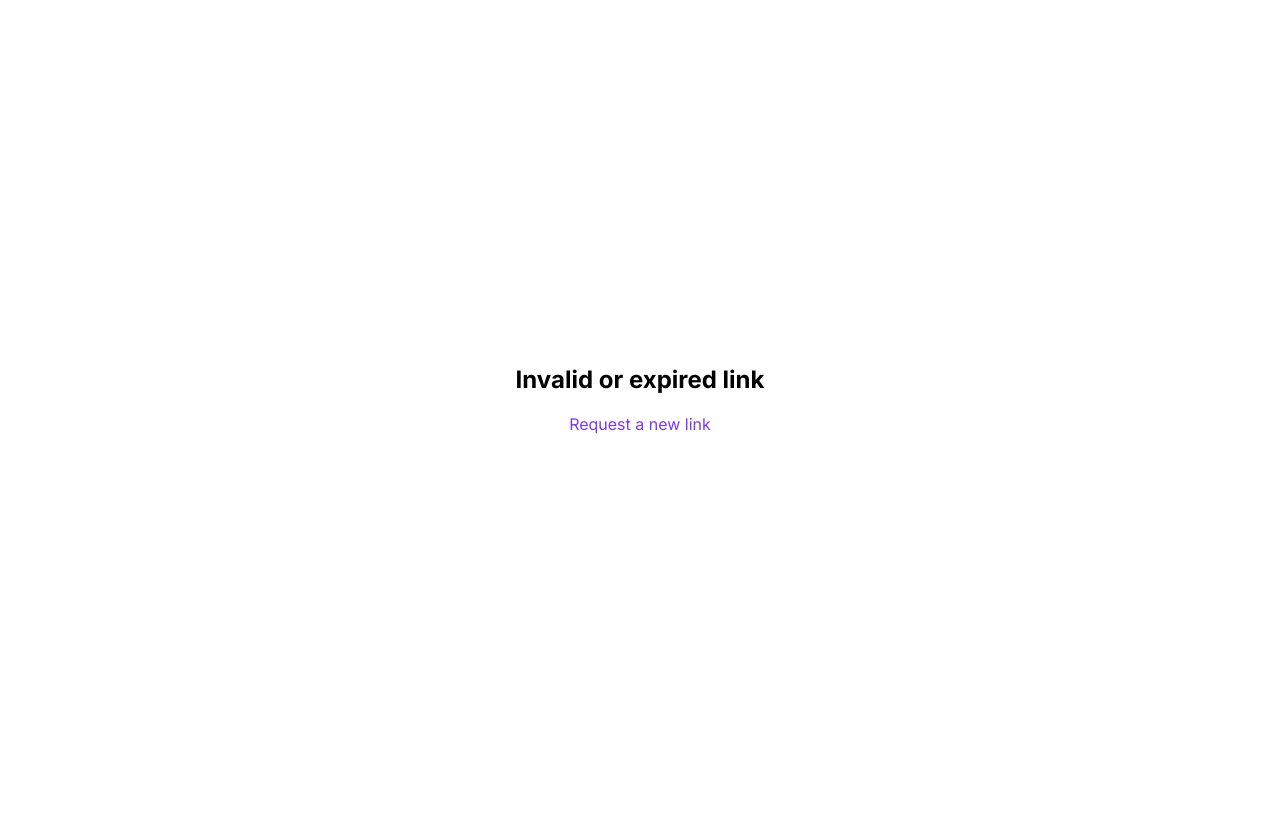
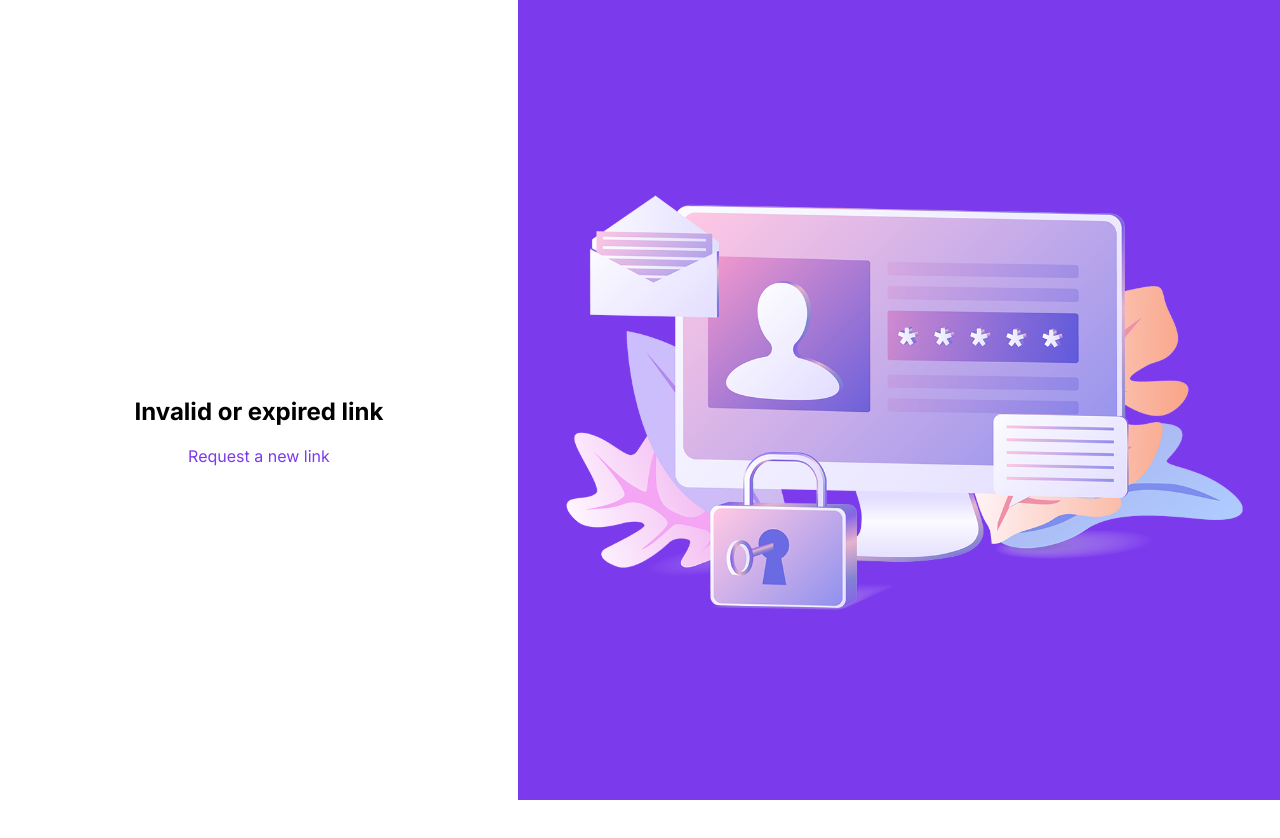
Before and after one commit to engmhisham/utg-dashboard, a Next.js app: page /reset-password in a window 1280 px wide. Shown: the top 838 px of the page. Before the commit the page ends 800 px from the top, so only its background shows below. Built offline with nearby package versions, Linux system fonts and the light colour scheme.

Commit message:
set forgot and reset pass layout

```diff
--- a/src/app/(auth)/forgot-password/page.tsx
+++ b/src/app/(auth)/forgot-password/page.tsx
@@ -28,9 +28,8 @@ export default function ForgotPasswordPage() {
   };
 
   return (
-    <div className="min-h-screen flex items-center justify-center px-4">
-      <div className="w-full max-w-md bg-white p-8 rounded-lg shadow">
-        <h1 className="text-2xl font-bold mb-4 text-center">Forgot Password</h1>
+    <div className="w-full max-w-md bg-white p-8 rounded-lg shadow">
+      <h1 className="text-2xl font-bold mb-4 text-center">Forgot Password</h1>
 
         {status === 'sent' ? (
           <div className="text-center space-y-4">
@@ -71,6 +70,5 @@ export default function ForgotPasswordPage() {
           </form>
         )}
       </div>
-    </div>
   );
 }
--- /dev/null
+++ b/src/app/(auth)/layout.tsx
@@ -0,0 +1,26 @@
+// app/(auth)/layout.tsx
+'use client';
+
+import { ReactNode } from 'react';
+
+export default function AuthLayout({ children }: { children: ReactNode }) {
+  return (
+    <div className="flex flex-col md:flex-row min-h-screen w-full">
+      {/* Left panel: will render the specific page’s form */}
+      <div className="w-full md:w-1/2 flex flex-col justify-center items-center px-6 py-8 bg-white">
+        {children}
+      </div>
+
+      {/* Right panel: shared illustration */}
+      <div className="relative w-full md:w-3/4 h-96 md:h-screen overflow-hidden bg-purple-600 flex items-center justify-center">
+        <div className="relative z-10 px-6 md:px-0 text-white text-center w-full">
+          <img
+            src="/login1.png"
+            alt="Auth illustration"
+            className="mx-auto w-full md:w-auto"
+          />
+        </div>
+      </div>
+    </div>
+  );
+}
--- a/src/app/(auth)/reset-password/page.tsx
+++ b/src/app/(auth)/reset-password/page.tsx
@@ -1,4 +1,3 @@
-// app/(auth)/reset-password/page.tsx
 'use client';
 
 import { Suspense } from 'react';
@@ -7,11 +6,13 @@ import LoadingSpinner from '@/src/components/LoadingSpinner';
 
 export default function ResetPasswordPage() {
   return (
-    <Suspense fallback={
-      <div className="min-h-screen flex items-center justify-center">
-        <LoadingSpinner className="text-purple-600 h-8 w-8" />
-      </div>
-    }>
+    <Suspense
+      fallback={
+        <div className="flex items-center justify-center h-full w-full">
+          <LoadingSpinner className="text-purple-600 h-8 w-8" />
+        </div>
+      }
+    >
       <ResetPasswordForm />
     </Suspense>
   );
--- a/src/app/login/page.tsx
+++ b/src/app/login/page.tsx
@@ -10,7 +10,7 @@ export default function LoginPage() {
 
   const [email, setEmail] = useState('');
   const [password, setPassword] = useState('');
-  const [loading, setLoading] = useState(false);          // ⬅️ NEW
+  const [loading, setLoading] = useState(false);
 
   // Redirect if already logged‑in
   useEffect(() => {
@@ -20,7 +20,7 @@ export default function LoginPage() {
 
   const handleLogin = async (e: React.FormEvent) => {
     e.preventDefault();
-    setLoading(true);                                     // ⬅️ NEW
+    setLoading(true);
 
     try {
       const res = await fetch(
```
